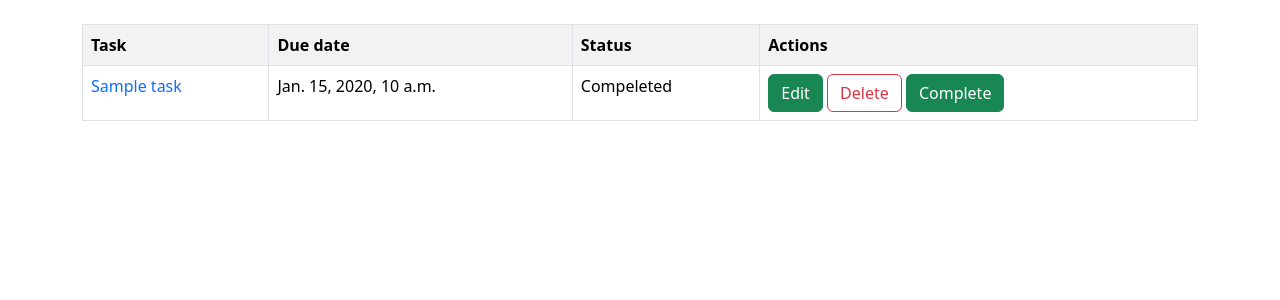
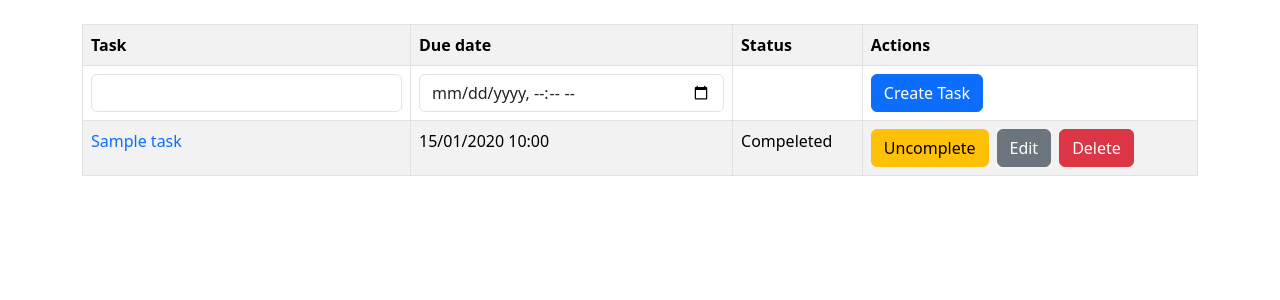
Before and after one commit to somecodebysam/todolist, a Django app: page / in a window 1280 px wide. Shown: the part 56-356 px from the top of the page. Run offline with Django 5.2, Linux system fonts and the light colour scheme; tables that the repository leaves empty hold one stand-in row (values such as "Sample post").

Commit message:
added CRUD functionality

```diff
--- /dev/null
+++ b/tasks/forms.py
@@ -0,0 +1,27 @@
+from django import forms
+from .models import Task
+from django.core.exceptions import ValidationError
+from django.utils import timezone
+
+def validate_future_datetime(value):
+    if value and value <= timezone.now():
+        raise ValidationError('Please enter a future date and time.')
+
+class TaskForm(forms.ModelForm):
+    class Meta:
+        model = Task
+        fields = ['title', 'due_date']
+
+        widgets = {
+            'due_date': forms.DateTimeInput(attrs={'type': 'datetime-local', 'class': 'form-control'}),
+            'title': forms.TextInput(attrs={'class': 'form-control'}),
+        }
+
+    def __init__(self, *args, **kwargs):
+        super().__init__(*args, **kwargs)
+        self.fields['due_date'].required = False
+
+    def clean_due_date(self):
+        due_date = self.cleaned_data.get('due_date')
+        validate_future_datetime(due_date)
+        return due_date
--- a/tasks/models.py
+++ b/tasks/models.py
@@ -5,7 +5,6 @@ from django.contrib.auth.models import User
 
 class Task(models.Model):
     title = models.CharField(max_length=100)
-    details = models.TextField(max_length=500, blank=True)
     completed = models.BooleanField(default=False)
     created = models.DateTimeField(auto_now_add=True)
     due_date = models.DateTimeField('Due Date', blank=True, null=True)
--- /dev/null
+++ b/tasks/templates/tasks/save_task.html
@@ -0,0 +1,10 @@
+<td>
+    {{ form.title }}
+</td>
+<td>
+    {{ form.due_date}}
+<td>
+</td>
+<td>
+    <button type="submit" class="btn btn-primary" name="save" value={{ task.id }}>Create Task</button>
+</td>
--- a/tasks/templates/tasks/tasks.html
+++ b/tasks/templates/tasks/tasks.html
@@ -14,10 +14,21 @@ My tasks
         <th>Status</th>
         <th>Actions</th>
         </tr>
-        {% for task in tasks%}
+        {% if not form.instance.id %}
             <tr>
+                {% include 'tasks/save_task.html' %}
+            </tr>
+        {% endif %}
+</form>
+        {% for task in tasks %}
+
+            <tr>
+                {% if form.instance.id == task.id %}
+                    {% include 'tasks/save_task.html' %}
+                {% else %}
                     <td><a href="{% url 'tasks:details' task.id %}" class="text-decoration-none">{{task.title}}</a></td>
-                <td>{{task.due_date}}</td>
+                    <td>{{ task.due_date|date:"d/m/Y H:i" }}
+                    </td>
                     {% if task.completed == True %}
                     <td>
                         Compeleted
@@ -28,14 +39,38 @@ My tasks
                     </td>
                     {% endif %}
                     <td>
-                    <button type="button" class="btn btn-success" value="{{ task.id }}" name="edit">Edit</button>
-                    <button type="submit" class="btn btn-outline-danger" value="{{ task.id }}" name="delete">Delete</button>
-                    <button type="button" class="btn btn-success" value="{{ task.id }}">Complete</button>
+
+                        <div class="d-flex gap-2">
+                            {% if task.completed == False %}
+                                <form method="post" action="{% url 'tasks:index' %}">
+                                    {% csrf_token %}
+                                    <button type="submit" class="btn btn-success" value="{{ task.id }}" name="complete">Complete</button>
+                                </form>
+                            {% elif task.completed == True %}
+                                <form method="post" action="{% url 'tasks:index' %}">
+                                    {% csrf_token %}
+                                    <button type="submit" class="btn btn-warning" value="{{ task.id }}" name="uncomplete">Uncomplete</button>
+                                </form>
+                            {% endif %}
+                            <form method="post" action="{% url 'tasks:index' %}">
+                                {% csrf_token %}
+                                <button type="submit" class="btn btn-secondary" value="{{ task.id }}" name="edit">Edit</button>
+                            </form>
+                            <form method="post" action="{% url 'tasks:index' %}">
+                                {% csrf_token %}
+                                <button type="submit" class="btn btn-danger" value="{{ task.id }}" name="delete">Delete</button>
+                            </form>
+
+                        </div>
+
+
 
                     </td>
+                {% endif %}
                 </tr>
         {% endfor %}
-</from>
+    </table>
+</form>
 
 
 
--- a/tasks/views.py
+++ b/tasks/views.py
@@ -1,15 +1,55 @@
 from django.shortcuts import render, get_object_or_404
 from django.http import HttpResponse
 from .models import Task
+from .forms import TaskForm
 
 def index(request):
     tasks =  Task.objects.all()
-    context = {'tasks': tasks}
+    context = {}
+    context['tasks'] = tasks
+    form = TaskForm()
+    context['form'] = form
+
     if request.method == "POST":
         if 'delete' in request.POST:
             pk = request.POST.get('delete')
             task = Task.objects.get(id=pk)
             task.delete()
+        elif 'save' in request.POST:
+            pk = request.POST.get('save')
+            if not pk:
+                form = TaskForm(request.POST)
+                if form.is_valid():
+                    task = form.save(commit=False)
+                    task.author = request.user
+                    task.save()
+            else:
+                task = Task.objects.get(id=pk)
+                form = TaskForm(request.POST, instance=task)
+                if form.is_valid():
+                    task = form.save(commit=False)
+                    task.author = request.user
+                    task.save()
+            form = TaskForm()
+
+        elif 'complete' in request.POST:
+            pk = request.POST.get('complete')
+            task = Task.objects.get(id=pk)
+            task.completed = True
+            task.save()
+        elif 'uncomplete' in request.POST:
+            pk = request.POST.get('uncomplete')
+            task = Task.objects.get(id=pk)
+            task.completed = False
+            task.save()
+        elif 'edit' in request.POST:
+            pk = request.POST.get('edit')
+            task = Task.objects.get(id=pk)
+            form = TaskForm(instance=task)
+            context['form'] = form
+
+
+
     return render(request, 'tasks/tasks.html', context)
 
 def task_details(request,pk):
```
Also changed, not shown: tasks/migrations/0008_remove_task_details.py (added), tasks/templates/tasks/edit_task.html (added). Lines whose indentation alone changed are shown as unchanged.
